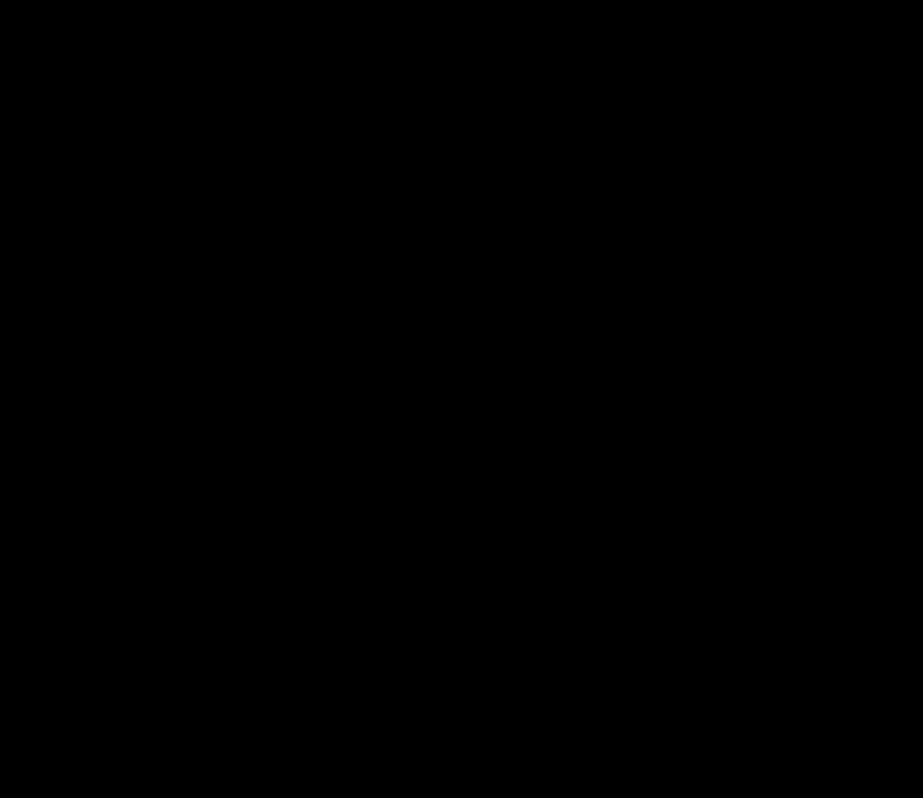
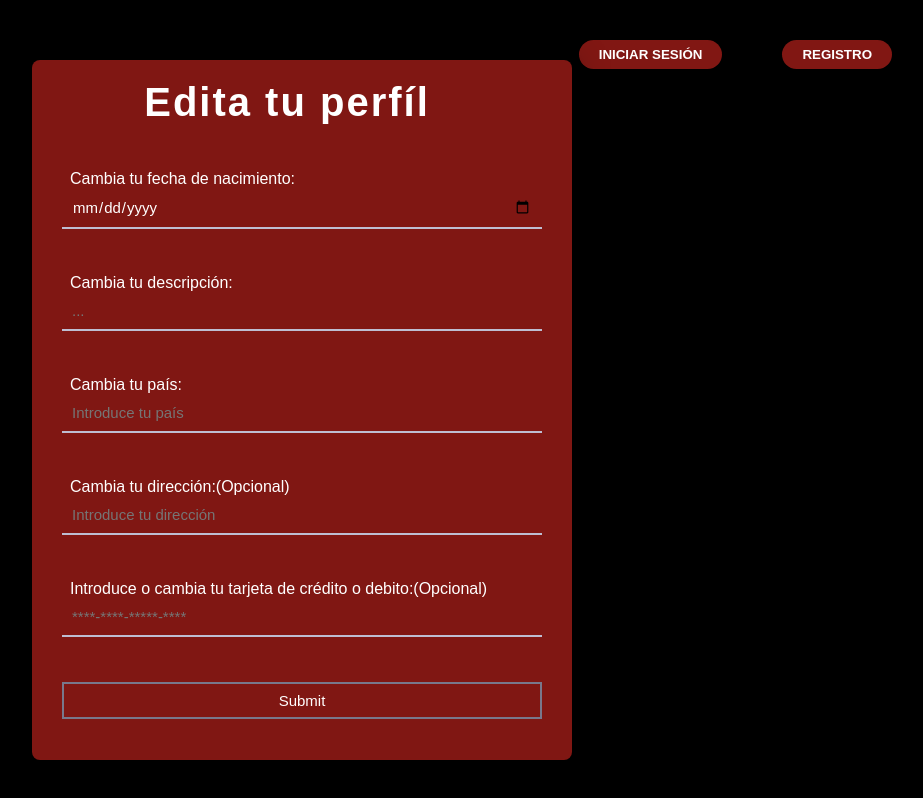
Before and after one commit to drektmr/melomany, a React (Create React App) app: page /edit_profile in a window 1280 px wide. Before the commit this address had no page. Shown: the top 798 px of the page, without its empty margins (338-1261 px from the left). Built offline with nearby package versions, Linux system fonts and the light colour scheme.

Commit message:
añadida funcionalidad de cambiar ciertos datos de los usuarios registrados con un update a base de datos, además añadida página de error en caso de que se quiera acceder a una página inexistente

```diff
--- a/package.json
+++ b/package.json
@@ -10,7 +10,7 @@
     "react-dom": "^18.0.0",
     "react-helmet": "^6.1.0",
     "react-router-dom": "^6.3.0",
-    "react-scripts": "5.0.0",
+    "react-scripts": "^5.0.1",
     "web-vitals": "^2.1.4"
   },
   "scripts": {
--- a/src/App.js
+++ b/src/App.js
@@ -6,6 +6,8 @@
 import Register from './pages/register';
 import Playlist from './pages/playlist';
 import User from './pages/user';
+import Profile from './pages/Profile';
+import Error from "./pages/template/Error";
 import SongsContext from './pages/context/SongsContext';
 import audioContext from './pages/context/audioContext';
 import numIdContext from './pages/context/numIdContext';
@@ -38,6 +40,8 @@
                                                 <Route path="/main" element={userLogged.length!==0?(<Playlist/>):(<Navigate replace to="/"/>)}/>
                                                 <Route path="/register" element={userLogged.length===0?(<Register/>):(<Navigate replace to="/user"/>)}/>
                                                 <Route path="/user" element={userLogged.length!==0?(<User/>):(<Navigate replace to="/"/>)}/>
+                                                <Route path="/edit_profile" element={<Profile/>}/>
+                                                <Route path="*" element={<Error/>}/>
                                             </Routes>
                                         </Router>
                                     </isPlayingContext.Provider>
--- a/src/css/pc.css
+++ b/src/css/pc.css
@@ -46,7 +46,7 @@
     width: 300px;
     border: none;
   }
-  header button {
+  header button, .asidebutton {
     background-color: #811713;
     border-radius: 20px;
     text-transform: uppercase;
@@ -60,6 +60,11 @@
     text-decoration: none;
     color: white;
   }
+  .asidebutton a{
+    text-decoration: none;
+    color: white;
+  }
+
   header > button {
     margin-right: 10px;
   }
@@ -275,9 +280,14 @@
   position: relative;
   padding-bottom: 20px;
 }
-.register {
+.register, .data {
   margin: calc(35vh - 220px) auto;
 }
+
+.data{
+  height: 700px;
+}
+
 form input {
   width: 100%;
   padding: 10px;
--- a/src/css/style.css
+++ b/src/css/style.css
@@ -268,13 +268,13 @@
     color:#801713;
     font-weight: bold;
 }
-.usuari_main h1{
+.usuari_main h1, .error404 h1{
     text-align: center;
     color: #801713;
     font-weight: lighter;
     font-size: 60px;
 }
-#usuari_main_info{
+#usuari_main_info, #errorInfo{
     width:87%;
     margin:0 auto;
     background-color: #1c1c1c;
@@ -283,7 +283,7 @@
     border-radius: 5px;
     padding: 3%;
 }
-#usuari_main_info p{
+#usuari_main_info p, #errorInfo p{
     text-align: justify;
     font-size: 18px;
 }
--- /dev/null
+++ b/src/pages/Profile.js
@@ -0,0 +1,152 @@
+import {useContext, useReducer, useState} from "react";
+import UserContext from "./context/UserContext";
+import {useNavigate} from "react-router-dom";
+import Header from "./template/header";
+import user from "./user";
+
+function Profile() {
+    const [password, setPassword] = useState();
+    const {userLogged, setUserLogged} = useContext(UserContext);
+    /**
+     * Expresiones regulares para filtrar correctamente los datos de registro
+     * @type {{lastName: RegExp, country: RegExp, password: RegExp, name: RegExp, description: RegExp, email: RegExp}}
+     */
+    const regexs = {
+        description: /^[a-zA-ZÀ-ÿ\s]{1,250}$/,
+        country: /^[a-zA-ZÀ-ÿ\s]{1,40}$/,
+        direction: /^[a-zA-ZÀ-ÿ\s]{1,250}$/,
+        creditCard: /^(?:4\d([\- ])?\d{6}\1\d{5}|(?:4\d{3}|5[1-5]\d{2}|6011)([\- ])?\d{4}\2\d{4}\2\d{4})$/
+    };
+    /**
+     * Valor iniciales de los posibles errores
+     * @type {{lastName: string, country: string, password: string, name: string, description: string, dateBirth: string, email: string}}
+     */
+    const initialError = {description: "", dateBirth: "", country: "", login: "", direction: "", creditCard: ""};
+
+    /**
+     * Constante donde almacenamos los errores con useReducer
+     */
+    const [error, updateError] = useReducer(
+        (error, updates) => ({
+            ...error,
+            ...updates,
+        }),
+        initialError
+    );
+    const navigation = useNavigate();
+    const handleSubmit = (e) => {
+        e.preventDefault();
+        let user = {};
+        [...e.target].map((element) => {
+            if(!element.value) {
+                if (element.name === "description") {
+                    element.value = userLogged.description
+                } else if (element.name === "dateBirth") {
+                    element.value = userLogged.dateBirth
+                } else if (element.name === "country") {
+                    element.value = userLogged.country
+                }
+            }
+            user[element.name] = element.value;
+            if (element.type !== "submit") {
+                return validation(element)
+            }
+            ;
+        })
+        user["email"] = userLogged.email;
+        if (!error.description && !error.dateBirth && !error.country && !error.login && !error.direction && !error.creditCard) {
+            fetch("http://192.168.25.5:8080/users/updateUser", {
+                method: "post",
+                body: JSON.stringify(user),
+                headers: {
+                    'Accept': 'application/json',
+                    'Content-Type': 'application/json'
+                }
+            })
+                .then((response) => {
+                    return response.json();
+                })
+                .then((data) => {
+                    if (data.error) {
+                        updateError({"login": data.error});
+                    }
+                    if (data.err) {
+                        updateError({"login": data.err});
+                    }else {
+                        console.log(error);
+                        userLogged.dateBirth = user.dateBirth;
+                        userLogged.description = user.description;
+                        userLogged.country = user.country;
+                        userLogged.direction = user.direction;
+                        userLogged.creditCard = user.creditCard;
+                        localStorage.setItem('user', JSON.stringify(userLogged));
+                        navigation("/user", {replace: true});
+                    }
+                })
+        }
+    }
+    /**
+     * Función donde comprobaremos cada uno de los campos del formulario si cumplen los requisitos de la expresión regular
+     * @param e
+     */
+    const onChange = (e) => {
+        let data = {
+            name: e.nativeEvent.path[0].name,
+            value: e.nativeEvent.path[0].value
+        }
+        validation(data)
+    }
+
+    /**
+     * Función para validar los datos del usuario
+     * @param target
+     */
+    const validation = (target) => {
+        // Desestructuració de name, type i value de target
+        let name = target.name;
+        let value = target.value;
+        let msg; // Variable on es desarà el missatge d'error
+        //Comprova si té l'attribut required i té algun valor)
+        if (name === "description" && !regexs.description.test(value)) {
+            msg = "Formato erroneo";
+        } else if (name === "country" && !regexs.country.test(value)) {
+            msg = "Formato erroneo"
+        } else if (name === "direction" && !regexs.direction.test(value)) {
+            msg = "Formato erroneo"
+        } else if (name === "creditCard" && !regexs.creditCard.test(value)) {
+            msg = "Formato erroneo"
+        } else {
+            msg = false
+        }
+
+        updateError({[name]: msg})
+    }
+
+    return (
+        <>
+            <Header/>
+            <div className={"userData"}>
+                <form className={"data"} id="main" onSubmit={handleSubmit} noValidate>
+                    <h1>Edita tu perfíl</h1>
+                    {console.log(userLogged)}
+                    <p className="error">{error.login}</p>
+                    <p type="Cambia tu fecha de nacimiento:"><input type="date" id="dateBirth" placeholder="Repite la contraseña" name="dateBirth"></input></p>
+                    <p className="errors">{error.dateBirth}</p>
+                    <p type="Cambia tu descripción:"><input type="text" id="description" placeholder="..." name="description"></input></p>
+                    <p className="errors">{error.description}</p>
+                    <p type="Cambia tu país:"><input type="text" id="country" placeholder="Introduce tu país" name="country"></input>
+                    </p>
+                    <p className="errors">{error.country}</p>
+                    <p type="Cambia tu dirección:(Opcional)"><input type="text" id="direction" placeholder="Introduce tu dirección" name="direction"></input></p>
+                    <p className="errors">{error.direction}</p>
+                    <p type="Introduce o cambia tu tarjeta de crédito o debito:(Opcional)"><input type="text" id="creditCard" placeholder="****-****-*****-****" name="creditCard"></input>
+                    </p>
+                    <p className="errors">{error.creditCard}</p>
+                    <input className={"buttonform"} name="sendLogin" type="submit"/>
+                </form>
+            </div>
+        </>
+    );
+}
+
+export default Profile;
--- /dev/null
+++ b/src/pages/template/Error.js
@@ -0,0 +1,22 @@
+import Footer from "./footer";
+import Header from "./header";
+import Aside from "./aside";
+
+function Error() {
+    return (
+        <>
+            <Header/>
+            <Aside/>
+        <main className="error404">
+
+            <h1>Error 404</h1>
+            <div id="errorInfo">
+                <p>Error 404 - página desconocida</p>
+            </div>
+            <Footer/>
+        </main>
+        </>
+    );
+}
+
+export default Error;
--- a/src/pages/template/asideuser.js
+++ b/src/pages/template/asideuser.js
@@ -1,5 +1,6 @@
 import {useContext} from "react";
 import UserContext from "../context/UserContext";
+import {NavLink} from "react-router-dom";
 
 /**
 * Este componente es el aside de nuestra página, se verá en la página User
@@ -48,6 +49,7 @@
                 <td>{userLogged.country?userLogged.country:"Aquí indicas tu país"}</td>
             </tr>
             </tbody>
+            <button className={"asidebutton"}><NavLink to="/edit_profile">Editar Perfíl</NavLink></button>
         </table>
     </aside>
 )
--- a/src/pages/template/header.js
+++ b/src/pages/template/header.js
@@ -25,6 +25,7 @@
  <header>
    {userLogged.length!==0?<></>:<button><NavLink to="/register"> Registro</NavLink></button>}
    {userLogged.length!==0?<></>:<button><NavLink to="/">Iniciar sesión</NavLink></button>}
+   {userLogged.length!==0?<button><NavLink to="/user">Perfíl</NavLink></button>:<></>}
    {userLogged.length!==0?<button onClick={() => cerrarSession()}>Cerrar sesión</button>:<></>}
 </header>
 )
--- a/src/pages/template/mainuser.js
+++ b/src/pages/template/mainuser.js
@@ -43,6 +43,10 @@
         <div id="usuari_main_info">
             <p>{userLogged.description?userLogged.description:"Aquí puedes poner una breve descripción."}</p>
         </div>
+            <h1>Dirección</h1>
+            <div id="usuari_main_info">
+                <p>{userLogged.direction.length>0?userLogged.direction:"Aquí puedes poner tu dirección"}</p>
+            </div>
     </main>
     )
 }
```
Also changed, not shown: 2 other files (tests, documents, lock files or other folders).
